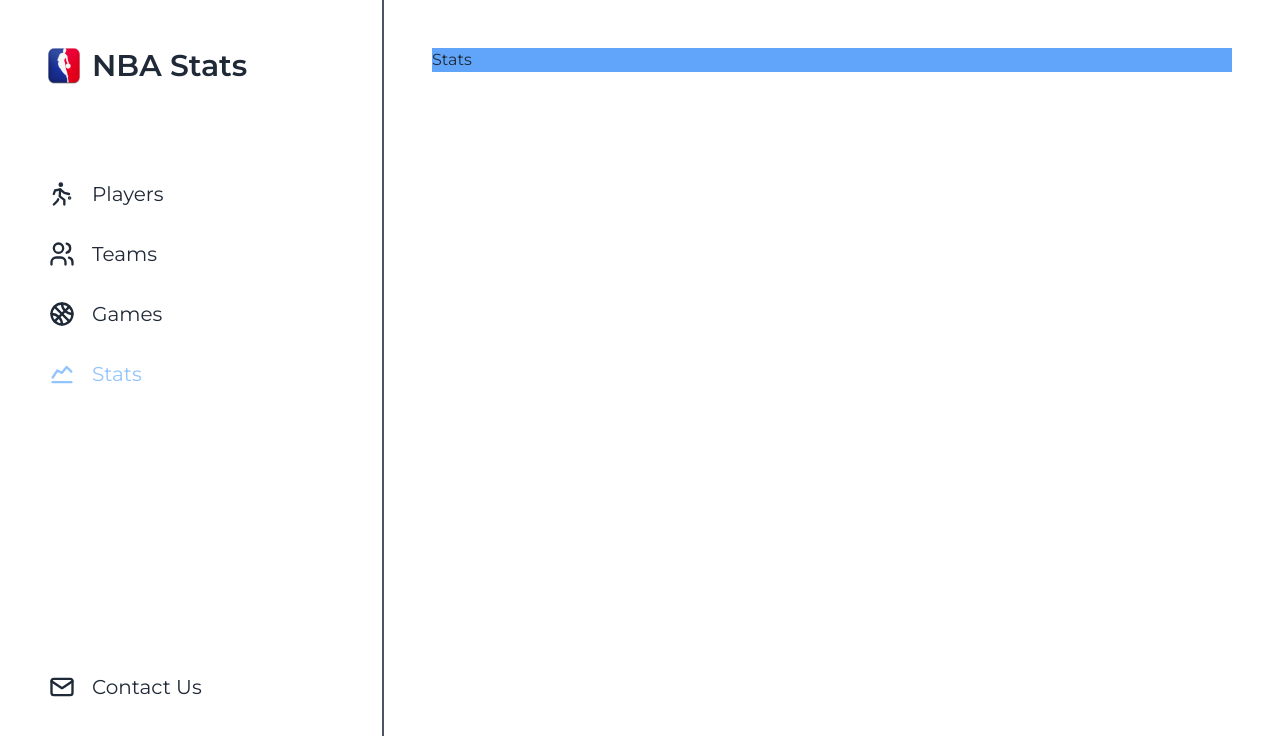
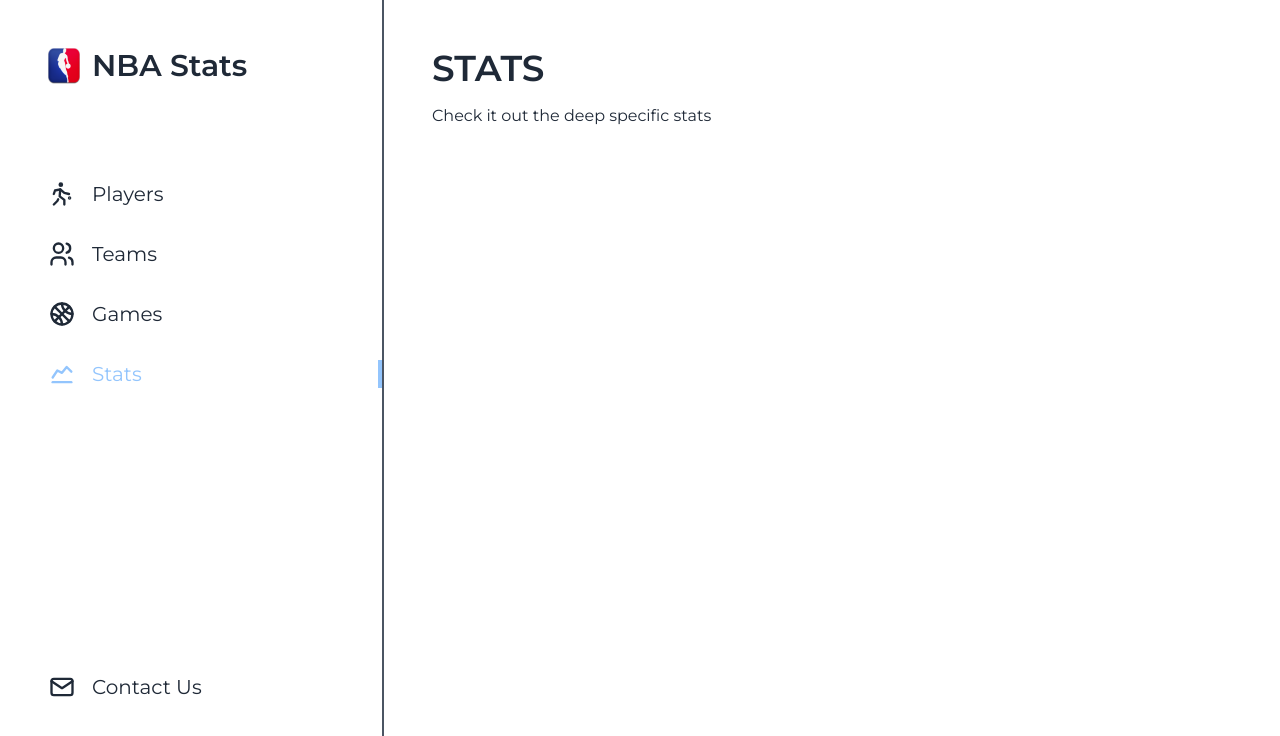
Before and after one commit to piotrchuchla9/nba-stats, a Next.js app: page /stats in a window 1280 px wide. Shown: the top 736 px of the page. Built offline with nearby package versions, Linux system fonts and the light colour scheme.

Commit message:
fix: Page transition

```diff
--- /dev/null
+++ b/components/hero.tsx
@@ -0,0 +1,14 @@
+interface HeroInterface {
+  text: string;
+  desc: string;
+}
+
+export default function Hero(props: HeroInterface) {
+  const { text, desc } = props;
+  return (
+    <div className="h-28">
+      <p className="font-semibold text-4xl">{text}</p>
+      <p className="mt-4">{desc}</p>
+    </div>
+  );
+}
--- a/components/nav-element.tsx
+++ b/components/nav-element.tsx
@@ -17,7 +17,7 @@ export default function NavElement(props: NavElementProps) {
   const containerClasses = twMerge("py-4");
   const itemClasses = twMerge(
     "flex gap-4",
-    isActive && "text-blue-300",
+    isActive && "text-blue-300 border-r-4 border-blue-300",
     "group hover:text-blue-300"
   );
   const textClasses = twMerge("text-xl", isActive && "text-blue-300");
--- a/components/navbar.tsx
+++ b/components/navbar.tsx
@@ -12,7 +12,7 @@ import NavElement from "./nav-element";
 
 export default function Navbar() {
   return (
-    <div className="p-12 h-screen border-r-2 border-gray-600">
+    <div className="p-12 pr-0 h-screen border-r-2 border-gray-600">
       <div className="flex">
         <Image width={32} src={logo} alt={"NBA Stats"} />
         <div className="flex items-center">
--- a/components/page-transition.tsx
+++ b/components/page-transition.tsx
@@ -19,17 +19,21 @@ export default function PageTransition({ children }: PageTransitionProps) {
         variants={{
           pageInitial: {
             opacity: 0,
+            x: "100%",
           },
           pageAnimate: {
             opacity: 1,
+            x: 0,
           },
           pageExit: {
             opacity: 0,
+            x: "-100%",
           },
         }}
         transition={{
           duration: 0.3,
         }}
+        style={{ position: "absolute", height: "90%", zIndex: 0 }}
       >
         {children}
       </motion.div>
--- a/pages/_app.tsx
+++ b/pages/_app.tsx
@@ -22,10 +22,10 @@ function App({ Component, pageProps }: AppProps) {
       <div className={montserrat.className}>
         <main className="w-full overflow-hidden">
           <div className="flex">
-            <div className="w-96">
+            <div className="w-96 z-10">
               <Navbar />
             </div>
-            <div className="flex-1 h-screen p-12 overflow-y-auto">
+            <div className="flex-1 h-screen p-12 overflow-y-auto relative">
               <PageTransition>{<Component {...pageProps} />}</PageTransition>
             </div>
           </div>
--- a/pages/games/index.tsx
+++ b/pages/games/index.tsx
@@ -1,3 +1,5 @@
+import Hero from "@/components/hero";
+
 export default function Games() {
-  return <p className="bg-yellow-200">Games</p>;
+  return <Hero text={"GAMES"} desc={"Check it out stats about games"} />;
 }
--- a/pages/index.tsx
+++ b/pages/index.tsx
@@ -1,3 +1,5 @@
+import Hero from "@/components/hero";
+
 export default function Index() {
-  return <p className="bg-gray-100">Players</p>;
+  return <Hero text={"PLAYERS"} desc={"Check it out player stats"} />;
 }
--- a/pages/stats/index.tsx
+++ b/pages/stats/index.tsx
@@ -1,3 +1,5 @@
+import Hero from "@/components/hero";
+
 export default function Stats() {
-  return <p className="bg-blue-400">Stats</p>;
+  return <Hero text={"STATS"} desc={"Check it out the deep specific stats"} />;
 }
--- a/pages/teams/index.tsx
+++ b/pages/teams/index.tsx
@@ -1,3 +1,5 @@
+import Hero from "@/components/hero";
+
 export default function Teams() {
-  return <p className="bg-red-200">Teams</p>;
+  return <Hero text={"TEAMS"} desc={"Check it out stats about teams"} />;
 }
```
